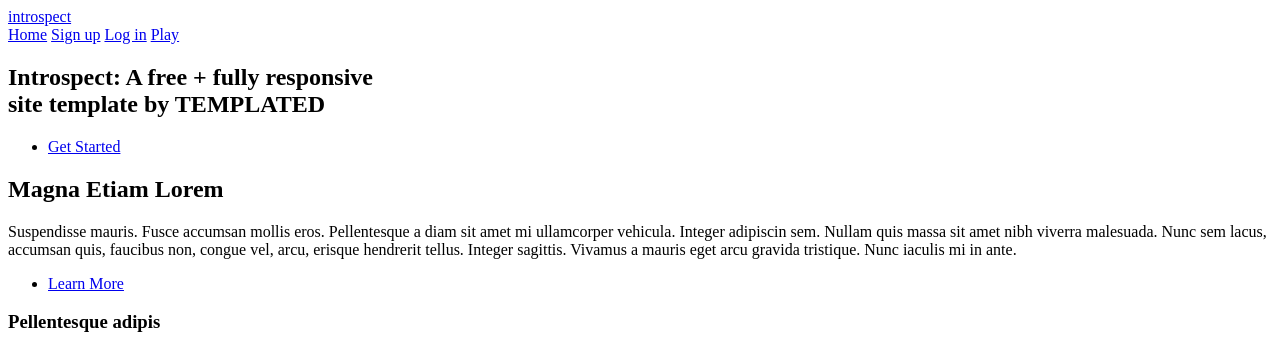
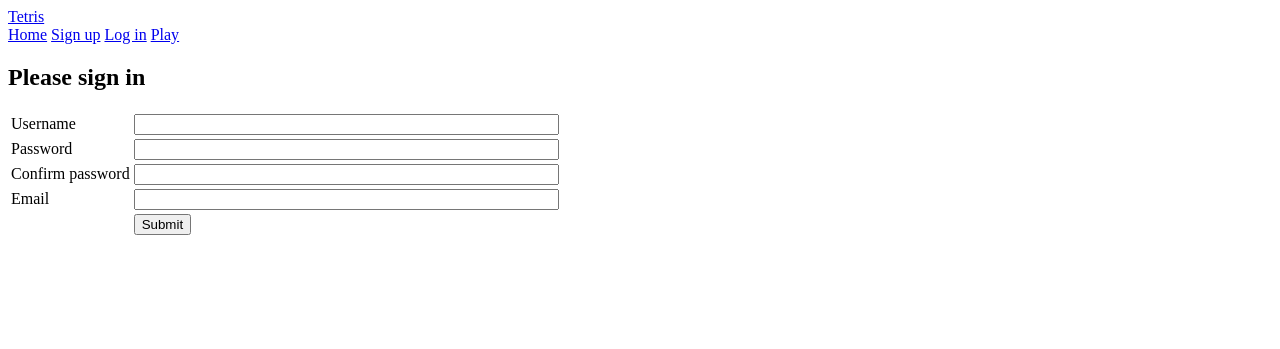
Before and after one commit to BlindBMan/Tetris, a Flask app: page /signup in a window 1280 px wide. Shown: the top 349 px of the page. After the commit the page ends 235 px from the top, so only its background shows below. Run offline with Flask 2, Linux system fonts and the light colour scheme; some libraries are stand-ins or nearby versions.

Commit message:
Sign up feature
Defined macro for field rendering with errors

```diff
--- a/Tetris/__init__.py
+++ b/Tetris/__init__.py
@@ -22,6 +22,7 @@
 
 # enable debug toolbar
 toolbar = DebugToolbarExtension(app)
+app.config['DEBUG_TB_INTERCEPT_REDIRECTS'] = False
 
 import Tetris.models
 import Tetris.views
--- a/Tetris/forms.py
+++ b/Tetris/forms.py
@@ -0,0 +1,31 @@
+from flask_wtf import FlaskForm
+from wtforms.fields import StringField, PasswordField, SubmitField, BooleanField
+from wtforms.validators import DataRequired, ValidationError, Length, Regexp, EqualTo, Email
+from .models import User
+
+
+class LoginForm(FlaskForm):
+    username = StringField('Username', validators=[DataRequired()])
+    password = PasswordField('Password', validators=[DataRequired()])
+    remember_me = BooleanField('Keep me logged in')
+    submit = SubmitField('Log in')
+
+
+class SignupForm(FlaskForm):
+    username = StringField('Username', validators=[DataRequired(), Length(5,20),
+                                                    Regexp('^[A-Za-z0-9]{3,}$',
+                                                           message='User names consist of numbers, '
+                                                                   'letters and underscores')
+                                                    ])
+    password = PasswordField('Password', validators=[DataRequired(), Length(8, 30),
+                                                      EqualTo('password2', message='Passwords must match')])
+    password2 = PasswordField('Confirm password', validators=[DataRequired()])
+    email = StringField('Email', validators=[DataRequired(), Email()])
+
+    def validate_email(self, email_field):
+        if User.query.filter_by(email=email_field.data).first():
+            raise ValidationError('Email already registered')
+
+    def validate_username(self, username_field):
+        if User.query.filter_by(username=username_field.data).first():
+            raise ValidationError('Its 2019, be more creative')
--- /dev/null
+++ b/Tetris/static/css/main.css
@@ -0,0 +1,9 @@
+/* Errors */
+	.error {
+		color: red;
+		font-style: italic;
+	}
+
+.form-field {
+	border: none;
+}
--- a/Tetris/templates/base.html
+++ b/Tetris/templates/base.html
@@ -18,7 +18,7 @@
 		{% block header %}
 			<header id="header">
 				<div class="inner">
-					<a href="{{ url_for('index') }}" class="logo">introspect</a>
+					<a href="{{ url_for('index') }}" class="logo">Tetris</a>
 					<nav id="nav">
 						<a href="{{ url_for('index') }}">Home</a>
 						<a href="{{ url_for('signup') }}">Sign up</a>
@@ -128,31 +128,6 @@
 
 		{% block footer %}
 			<section id="footer">
-				<div class="inner">
-					<header>
-						<h2>Get in Touch</h2>
-					</header>
-					<form method="post" action="#">
-						<div class="field half first">
-							<label for="name">Name</label>
-							<input type="text" name="name" id="name" />
-						</div>
-						<div class="field half">
-							<label for="email">Email</label>
-							<input type="text" name="email" id="email" />
-						</div>
-						<div class="field">
-							<label for="message">Message</label>
-							<textarea name="message" id="message" rows="6"></textarea>
-						</div>
-						<ul class="actions">
-							<li><input type="submit" value="Send Message" class="alt" /></li>
-						</ul>
-					</form>
-					<div class="copyright">
-						&copy; Untitled Design: <a href="https://templated.co/">TEMPLATED</a>. Images <a href="https://unsplash.com/">Unsplash</a>
-					</div>
-				</div>
 			</section>
         {% endblock %}
 
--- /dev/null
+++ b/Tetris/templates/form_macros.html
@@ -0,0 +1,18 @@
+{% macro render_field(field) %}
+    <tr class="form-field">
+        <td> {{ field.label }} </td>
+        <td> {{ field(**kwargs)|safe }} </td>
+    </tr>
+    {% if field.errors %}
+        <tr class="error">
+            <td></td>
+            <td>
+                <ul>
+                    {% for error in field.errors %}
+                        <li> {{ error }} </li>
+                    {% endfor %}
+                </ul>
+            </td>
+        </tr>
+    {% endif %}
+{% endmacro %}
--- a/Tetris/templates/login.html
+++ b/Tetris/templates/login.html
@@ -5,6 +5,9 @@
     {{ super() }}
 {% endblock %}
 
+{% block banner %}
+{% endblock %}
+
 {% block content %}
 
 {% endblock %}
--- a/Tetris/templates/signup.html
+++ b/Tetris/templates/signup.html
@@ -1,6 +1,29 @@
 {% extends 'base.html' %}
-
+{% from 'form_macros.html' import render_field %}
 {% block head %}
     <title>Sign up</title>
     {{ super() }}
 {% endblock %}
+
+{% block banner %}
+{% endblock %}
+
+{% block content %}
+    <section>
+        <h1>Please sign in</h1>
+        <form action="" method="post">
+            {{ form.hidden_tag() }}
+            <table>
+                {{ render_field(form.username, size=50) }}
+                {{ render_field(form.password, size=50) }}
+                {{ render_field(form.password2, size=50) }}
+                {{ render_field(form.email, size=50) }}
+
+                <tr class="submit form-field">
+                    <td></td>
+                    <td> <button type="submit">Submit</button> </td>
+                </tr>
+            </table>
+        </form>
+    </section>
+{% endblock %}
--- a/Tetris/views.py
+++ b/Tetris/views.py
@@ -1,8 +1,9 @@
 from flask import render_template, url_for, request, redirect, flash, abort
 
 from Tetris import app, db, login_manager
+from flask_login import current_user, logout_user, login_user, login_required
 from .models import User, Game
-from flask_login import current_user, logout_user, login_user, login_required
+from .forms import SignupForm, LoginForm
 
 
 @login_manager.user_loader
@@ -23,7 +24,16 @@
 
 @app.route('/signup', methods=['GET', 'POST'])
 def signup():
-    return  render_template('signup.html')
+    form = SignupForm()
+    if form.validate_on_submit():
+        user = User(username=form.username.data,
+                    password=form.password.data,
+                    email=form.email.data)
+        db.session.add(user)
+        db.session.commit()
+        flash('Welcome {}! Please log in'.format(user.username))
+        return redirect(url_for('login'))
+    return  render_template('signup.html', form=form)
 
 
 @app.route('/login', methods=['GET', 'POST'])
```
Also changed, not shown: 1 other file.
